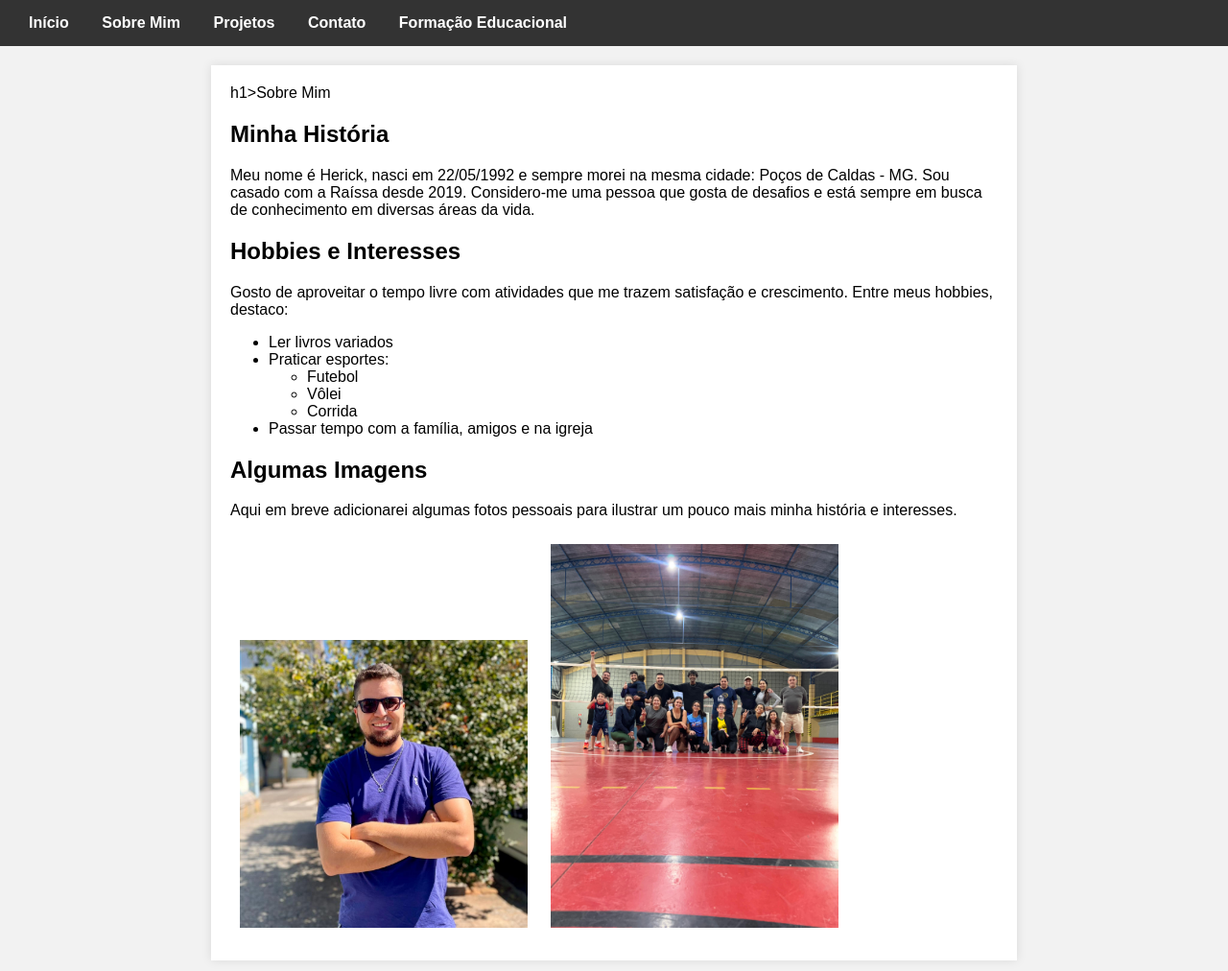
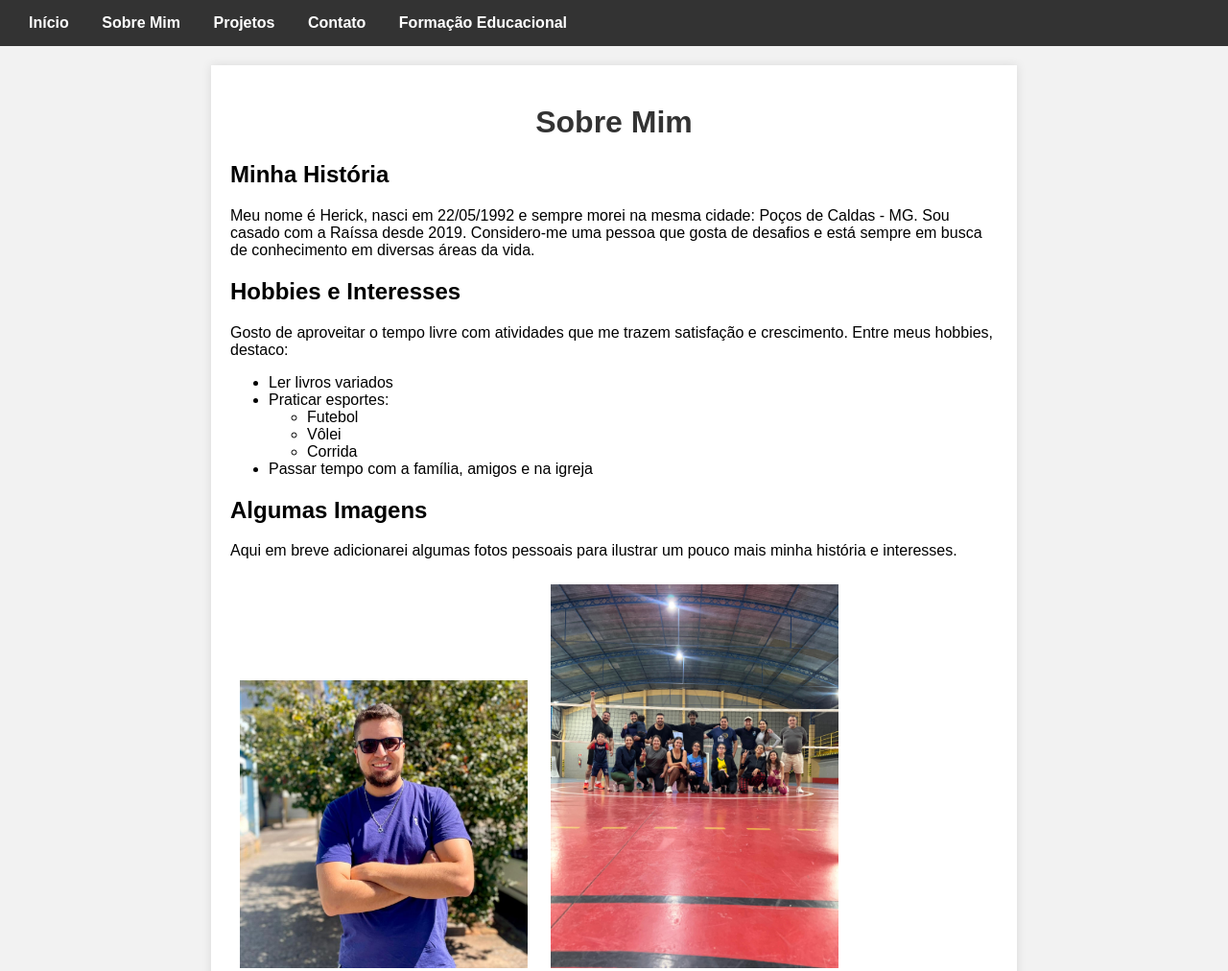
Before and after one commit to Herick-Lucas/Hericklucas, a plain HTML site: page sobre.html in a window 1280 px wide. Shown: the top 1012 px of the page at 96% size. Drawn offline with Linux system fonts and the light colour scheme.

Commit message:
Update sobre.html

```diff
--- a/sobre.html
+++ b/sobre.html
@@ -17,7 +17,7 @@
     </nav>
 </header>
 <main>
-    h1>Sobre Mim</h1>
+    <h1>Sobre Mim</h1>
 
     <section>
         <h2>Minha História</h2>
```
